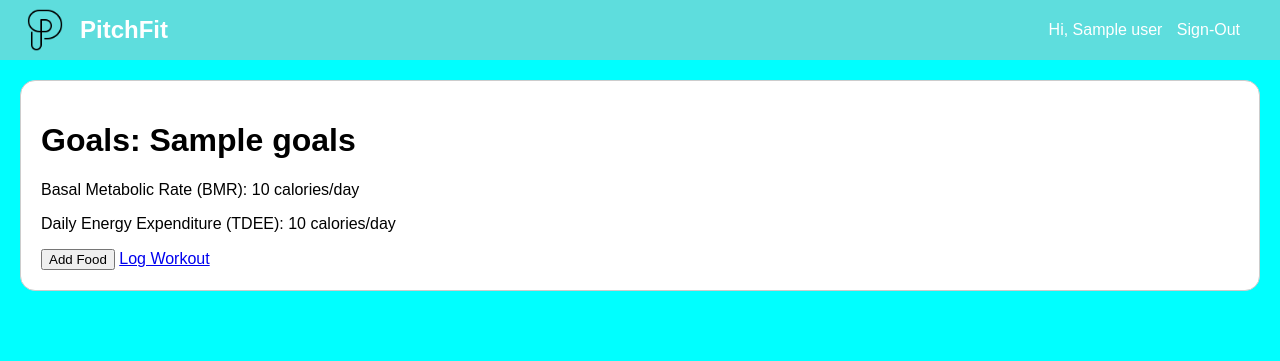
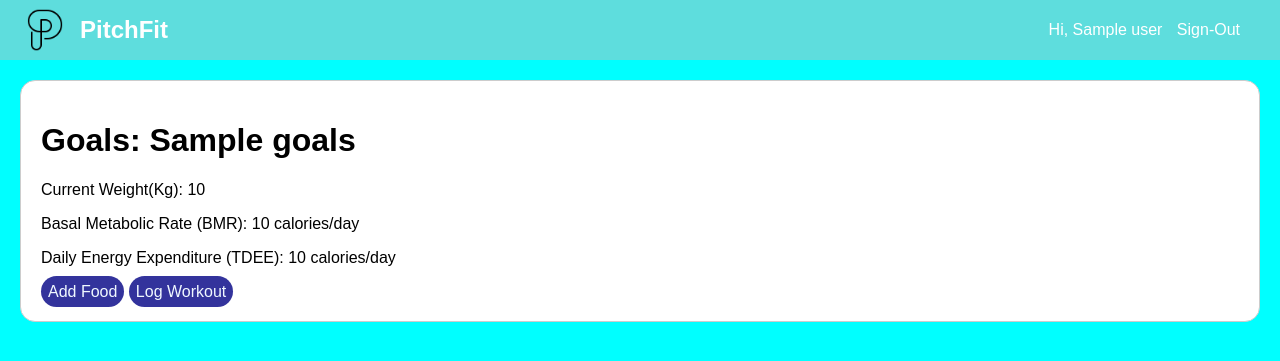
Before and after one commit to AzorAha1/PitchFit, a Flask app: page /dashboard in a window 1280 px wide. Shown: the top 361 px of the page. Run offline with Flask 3, Linux system fonts and the light colour scheme; a database or web service that is not in the repository returns one stand-in record (values such as "Sample title"); some libraries are stand-ins or nearby versions.

Commit message:
new routes to add food and log workout created

```diff
--- a/backend/app.py
+++ b/backend/app.py
@@ -31,6 +31,7 @@ def signin():
                 session['user'] = user
                 return redirect('/dashboard')
         error_message = 'Invalid Credentials'
+        flash(error_message)
     return render_template('signin.html', title='Sign In', error=error_message)
 
 @app.route('/signup', methods=['GET', 'POST'])
@@ -200,6 +201,10 @@ def workout():
     # convert objectid to string for json serialization
     user['_id'] = str(user['_id'])
     return render_template('workout.html', title='Workout', user=user)
+@app.route('/dashboard/addfood')
+def addfood():
+    """this is where to log meals"""
+    return render_template('addfood.html')
 @app.route('/debug/users')
 def debug_users():
     """Route to debug user data in MongoDB"""
--- a/frontend/styles/styles.css
+++ b/frontend/styles/styles.css
@@ -92,6 +92,13 @@ body {
     margin: 0;
     color: black;
 }
+.buttombuttons {
+    background-color: rgb(51, 51, 156);
+    padding: 7px;
+    text-decoration: none;
+    border-radius: 20px;
+    color: aliceblue;
+}
 #section3 {
     background-image: url('/frontend/styles/images/pexels-thomasronveaux-13141526.jpg');
 }
--- a/frontend/templates/dashboard.html
+++ b/frontend/templates/dashboard.html
@@ -26,12 +26,14 @@
     <div class="contentbox">
         <h1>Goals: {{ user.goals }}</h1>
         {% if 'Weight Loss' in user.goals %}
-            <p>Calories to take in for weight loss: {{ user.tdee - 500}}</p>
+            <p>Calories to take in for weight loss: {{ user.tdee - 500}} calories/day</p>
         {% endif %}
+        <p>Current Weight(Kg): {{ user.weight }}</p>
         <p>Basal Metabolic Rate (BMR): {{ user.bmr }} calories/day</p>
         <p>Daily Energy Expenditure (TDEE): {{ user.tdee }} calories/day</p>
-        <button type="reset">Add Food</button>
-        <a href="{{ url_for('workout') }}">Log Workout</a>
+        <input type="hidden">
+        <a href="{{ url_for('addfood') }}" class="buttombuttons">Add Food</a>
+        <a href="{{ url_for('workout') }}" class="buttombuttons">Log Workout</a>
     </div>
 </body>
 </html>
```
